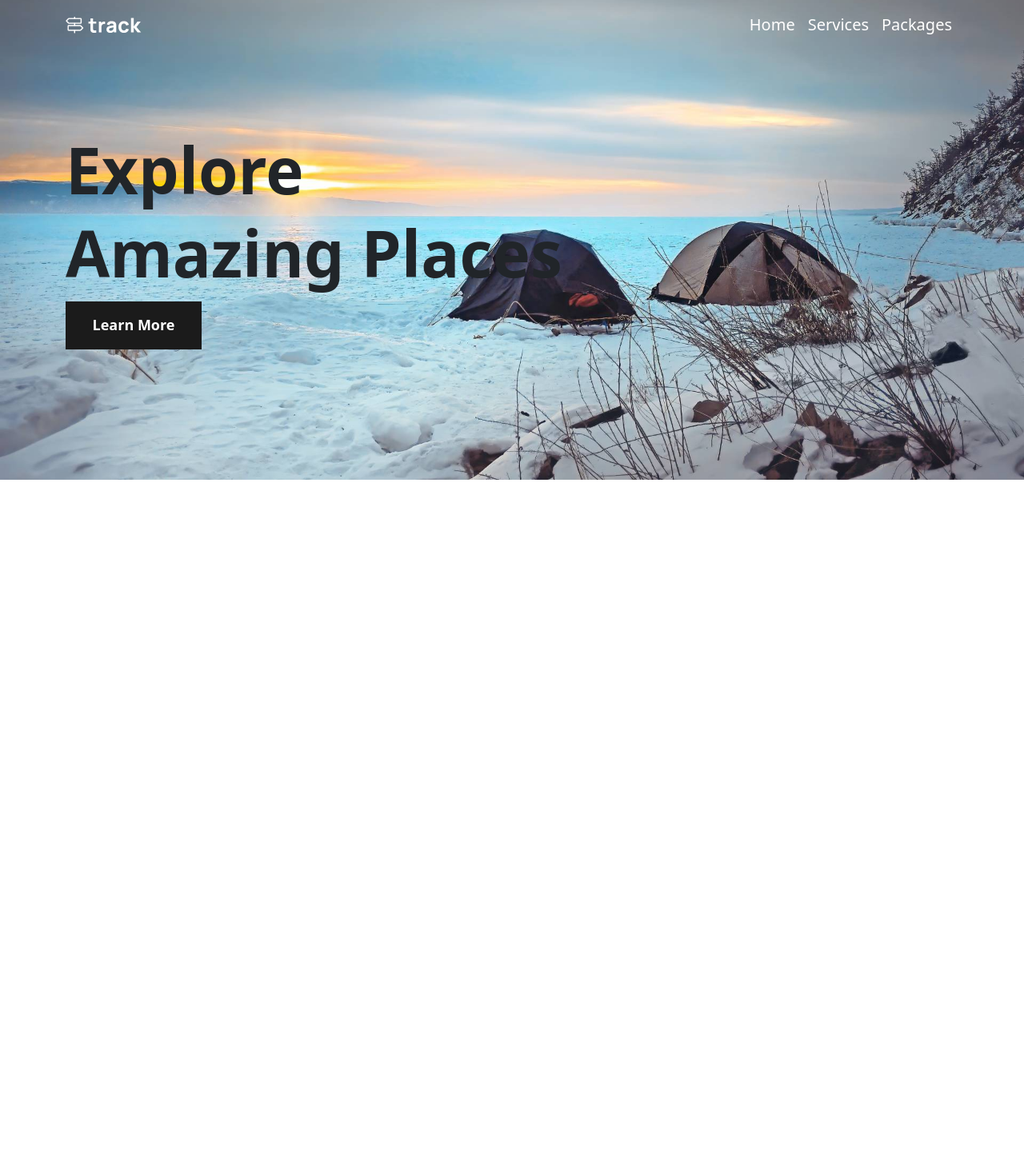
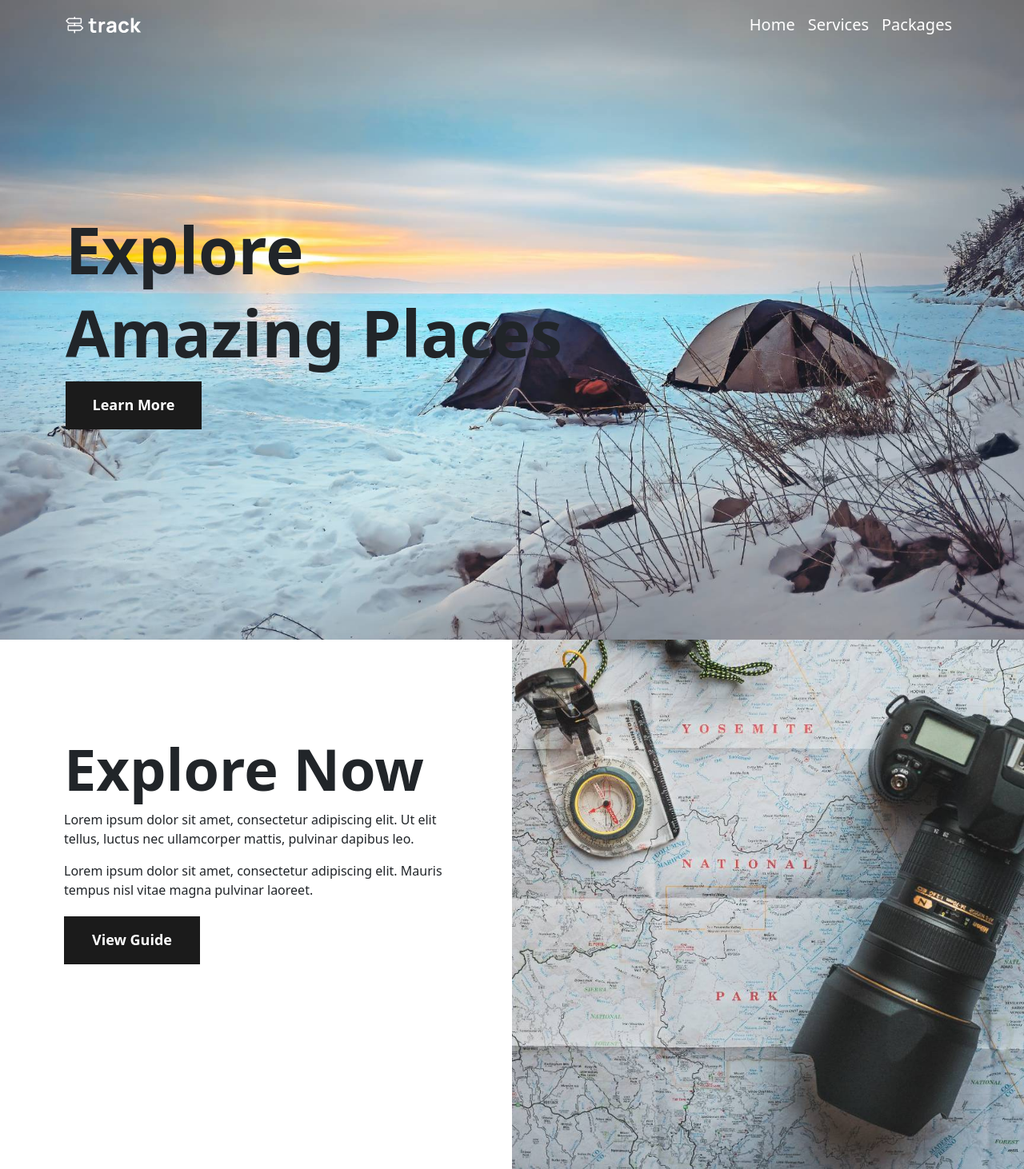
Before and after one commit to SaymanRabbi/Independent-10, a React (Create React App) app: page / in a window 1280 px wide. Shown: the whole page at 80% size. Before the commit the page ends 800 px from the top, so only its background shows below. Built offline with nearby package versions, Linux system fonts and the light colour scheme.

Commit message:
Explore Now

```diff
--- a/package.json
+++ b/package.json
@@ -7,6 +7,7 @@
     "@testing-library/react": "^13.1.1",
     "@testing-library/user-event": "^13.5.0",
     "bootstrap": "^5.1.3",
+    "framer-motion": "^6.3.0",
     "react": "^18.0.0",
     "react-bootstrap": "^2.2.3",
     "react-dom": "^18.0.0",
--- a/src/App.js
+++ b/src/App.js
@@ -4,14 +4,16 @@ import './App.css';
 import Header from './Components/Header/Header';
 import Hero from './Components/Hero/Hero';
 
+
 function App() {
   return (
     <div>
       <Header></Header>
       <Routes>
-        <Route path='/' element={<Hero></Hero>}>
-        </Route>
+        <Route path='/' element={<Hero></Hero>}></Route>
+
       </Routes>
+
     </div>
   );
 }
--- a/src/Components/Hero/Hero.css
+++ b/src/Components/Hero/Hero.css
@@ -3,11 +3,12 @@
     top: 0;
     background-image: url(../../image/snrsbk.jpg);
     width: 100%;
-    height: 600px;
+      height: 100%;
     background-size: cover;
     background-position: center center;
     display: flex;
     align-items: center;
+    margin-bottom: 30px;
 }
 .button{
     width: 170px;
--- a/src/Components/Hero/Hero.js
+++ b/src/Components/Hero/Hero.js
@@ -1,14 +1,38 @@
 import React from 'react';
 import './Hero.css'
+import maping from '../../image/mapping.jpg'
 const Hero = () => {
     return (
+        <div>
+            <div className="" style={{height:'600px'}}>
         <div className='hero'>
             <div className='container'>
                 <h1 className='display-1' style={{fontWeight:"600"}}>Explore</h1>
                 <h1 className='display-1' style={{fontWeight:"600"}}>Amazing Places</h1>
                 <button className='button'>Learn More</button>
             </div>
-        </div>
+                </div>
+                </div>
+            {/* Explre Section-------- */}
+            <div className="explore row g-0">
+                <div className="col-6 d-flex align-items-center justify-content-center">
+                    <div className='w-75 mx-auto'>
+                    <h2 className='display-2' style={{fontWeight:'600'}}>Explore Now</h2>
+                    <p>Lorem ipsum dolor sit amet, consectetur adipiscing elit. Ut elit tellus, luctus nec ullamcorper mattis, pulvinar dapibus leo.</p>
+                    <p>Lorem ipsum dolor sit amet, consectetur adipiscing elit. Mauris tempus nisl vitae magna pulvinar laoreet.</p>
+                    <button className='button'>View Guide</button>
+                    </div>
+                </div>
+                <div className="col-6">
+                    <div>
+                    <img src={maping} className='w-100 img-fluid' alt="" />
+                  </div>
+                </div>
+
+            </div>
+
+
+            </div>
     );
 };
 
```
Also changed, not shown: 1 other file (tests, documents, lock files or other folders).
